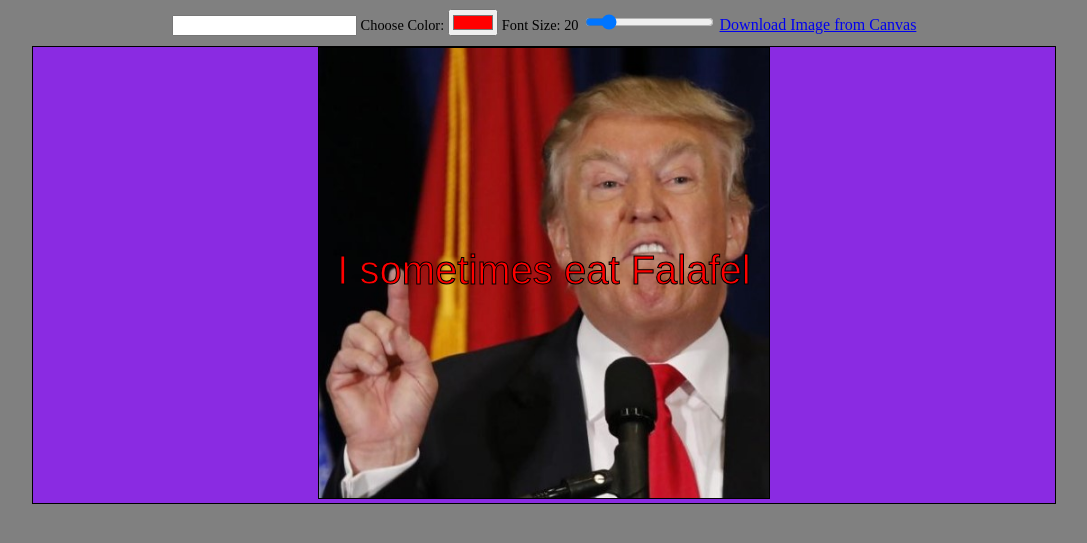
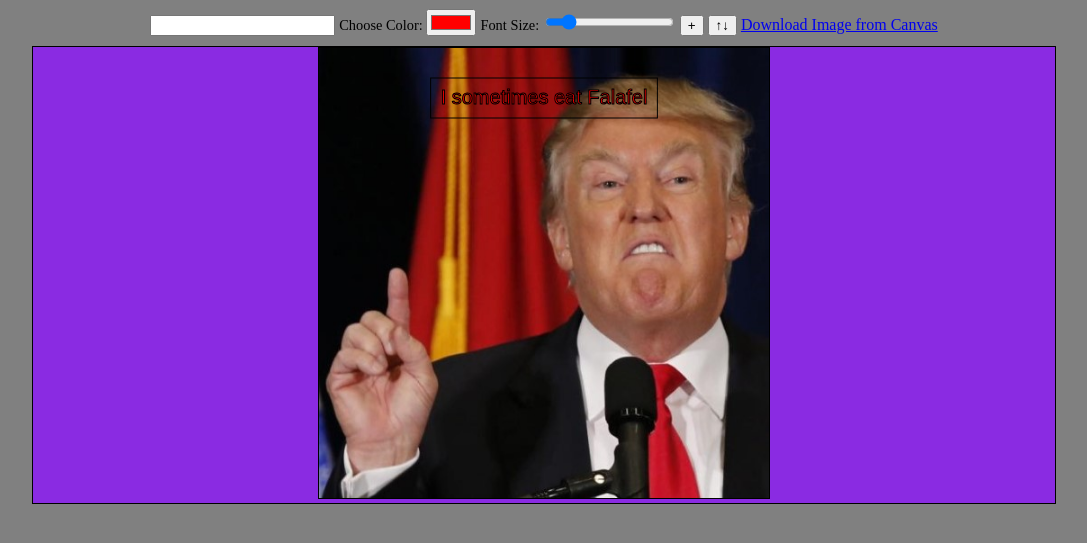
Before and after one commit to Naama188/ultimate-meme-generator, a plain HTML site: page index.html in a window 1280 px wide. Both pictures are taken after a click on the picture 184 px from the left and 194 px from the top of the page. Shown: the part 35-578 px from the top of the page, without its empty margins (96-1183 px from the left). Drawn offline with Linux system fonts and the light colour scheme.

Commit message:
Implement phase 4

```diff
--- a/index.html
+++ b/index.html
@@ -14,9 +14,11 @@
         <input type="text" oninput="setLineTxt(this.value)" />
         <label for="color">Choose Color: </label>
         <input type="color" oninput="setColor(this.value)" id="color" name="color" value="#ff0000" id="color"/>
-        <label for="size">Font Size: <span id="FSize">20</span></label>
+        <label for="size">Font Size: <span id="FSize"></span></label>
         <input type="range" id="size" name="size" step="10" min="10" max="80" value="20"
                         onchange="setFontSize(this.value)" />
+        <button class="addLine" onclick="addLine()">+</button>
+        <button class="switchLine" onclick="switchLine()">↑↓</button>
 
         <a href="#" class="btn" onclick="onDownloadImg(this)" download="my-img.jpg">Download Image from Canvas</a>
         <div class="canvas-container">
--- a/js/memeController.js
+++ b/js/memeController.js
@@ -1,92 +1,106 @@
-'use strict';
-var gElCanvas
-var gCtx
-var gCurrImg
+"use strict";
+var gElCanvas;
+var gCtx;
+var gCurrImg;
 
 function onInit() {
-    renderImgs()
-    renderCanvas()
-    renderMeme()
+  renderImgs();
+  renderCanvas();
+  renderMeme();
+}
 
+function renderCanvas() {
+  gElCanvas = document.querySelector("canvas");
+  gCtx = gElCanvas.getContext("2d");
+}
+
+function onSelectImg(elImg) {
+  gCurrImg = elImg;
+
+  const elGallry = document.querySelector(".imgs-gallery");
+  elGallry.style.display = "none";
+
+  const elEditor = document.querySelector(".editor");
+  elEditor.style.display = "block";
+
+  renderMeme();
+}
+
+function renderMeme() {
+//   resizeCanvas()
+
+  const meme = getMeme();
+  // const txt = meme.lines[0].txt
+  gCtx.drawImage(gCurrImg, 0, 0, gElCanvas.width, gElCanvas.height);
+
+  var txtColor = gMeme.lines[gMeme.selectedLineIdx].color;
+
+  var fontSize = gMeme.lines[gMeme.selectedLineIdx].size;
+
+  meme.lines.forEach((line, idx) => {
+    drawText(line.txt, line.size, line.color, line.x, line.y, );
+    if (idx === meme.selectedLineIdx) {
+      drawRect(line.txt, line.size, line.x, line.y);
+    }
+  });
 
 }
 
-function renderCanvas() {
-    gElCanvas = document.querySelector('canvas')
-    gCtx = gElCanvas.getContext('2d')
+function drawText(text, size, color, x, y) {
+  gCtx.lineWidth = 1;
+  gCtx.strokeStyle = "black";
+  gCtx.fillStyle = color;
+  gCtx.font = `${size}px Arial`;
+  gCtx.textAlign = "center";
+  gCtx.textBaseline = "middle";
+
+  gCtx.fillText(text, x, y);
+  gCtx.strokeText(text, x, y);
+
+  // gCtx.fillText(text, gElCanvas.width/2, gElCanvas.height/2)
+  // gCtx.strokeText(text, gElCanvas.width/2, gElCanvas.height/2)
+}
+
+function drawRect(text, size, x, y) {
+  const textWidth = gCtx.measureText(text).width; // Measure text width
+  const padding = 10; // Add some padding around the text
+
+console.log("size", size)
+
+  gCtx.strokeStyle = "black"; // Color for the frame
+
+var srX = x - textWidth / 2 - padding
+var srY = y - size / 2 - padding
+var srWidth = textWidth + padding * 2
+var srHeight = (size + (padding * 2))
+
+gCtx.strokeRect(srX, srY, srWidth, srHeight)
 
 }
 
-function onSelectImg(elImg) {
-
-
-    gCurrImg = elImg
-
-    const elGallry = document.querySelector('.imgs-gallery')
-    elGallry.style.display ='none'
-
-    const elEditor = document.querySelector('.editor')
-    elEditor.style.display = 'block'
-
-    renderMeme()
-
-
-}
-
-function renderMeme(){
-    // resizeCanvas()
-
-    const meme = getMeme()
-    const txt = meme.lines[0].txt
-    gCtx.drawImage(gCurrImg, 0, 0, gElCanvas.width, gElCanvas.height)
-
-    var txtColor = gMeme.lines[gMeme.selectedLineIdx].color
-
-    var fontSize = gMeme.lines[gMeme.selectedLineIdx].size
-
-    drawText(txt,50,50, txtColor,fontSize)
-
-}
-
-function drawText(text, x, y,color,size) {
-    gCtx.lineWidth = 1
-    gCtx.strokeStyle = 'black'
-    gCtx.fillStyle = color
-    gCtx.font = `${size}px Arial`
-    gCtx.textAlign = 'center'
-    gCtx.textBaseline = 'middle'
-
-    gCtx.fillText(text, gElCanvas.width/2, gElCanvas.height/2)
-    gCtx.strokeText(text, gElCanvas.width/2, gElCanvas.height/2)
-  }
-
-  function resizeCanvas() {
-    const elContainer = document.querySelector('.canvas-container')
-    // Changing the canvas dimension clears the canvas
-    gElCanvas.width = elContainer.clientWidth - 2
+function resizeCanvas() {
+  const elContainer = document.querySelector(".canvas-container");
+  // Changing the canvas dimension clears the canvas
+  gElCanvas.width = elContainer.clientWidth - 2;
 }
 
 function setLineTxt(elValue) {
-    // console.log("elValue", elValue)
-    getTxtValue(elValue)
-    renderMeme()
+  // console.log("elValue", elValue)
+  getTxtValue(elValue);
+  renderMeme();
 }
 
 function setColor(elValue) {
-
-    getColor(elValue)
-    renderMeme()
+  getColor(elValue);
+  renderMeme();
 }
 
 function setFontSize(elValue) {
-
-    getFontSize(elValue)
-    renderMeme()
+  getFontSize(elValue);
+  renderMeme();
 }
 
-
-
 function onDownloadImg(elLink) {
-    const imgContent = gElCanvas.toDataURL('image/jpeg')
-    elLink.href = imgContent
+  const imgContent = gElCanvas.toDataURL("image/jpeg");
+  elLink.href = imgContent;
 }
--- a/js/service/memeService.js
+++ b/js/service/memeService.js
@@ -4,7 +4,7 @@ _createImgs()
 var gMeme = {
   selectedImgId: 5,
   selectedLineIdx: 0,
-  lines: [{ txt: "I sometimes eat Falafel", size: 40, color: "red" }],
+  lines: [{ txt: "I sometimes eat Falafel", size: 20, color: "red",x:225,y:50},],
 };
 
 var gKeywordSearchCountMap = { funny: 12, cat: 16, baby: 2 };
@@ -33,6 +33,44 @@ function _createImgs(){
 
 }
 
+function switchLine(){
+
+ if (gMeme.selectedLineIdx === gMeme.lines.length-1) {
+  gMeme.selectedLineIdx = 0
+ } else {
+  gMeme.selectedLineIdx++
+ }
+
+ renderMeme()
+
+ console.log("gMeme.selectedLineIdx", gMeme.selectedLineIdx)
+}
+
+
+function addLine(){
+
+  const xLine = gMeme.lines[gMeme.lines.length-1].x
+  const yLine = gMeme.lines[gMeme.lines.length-1].y
+  const newLine = _createLine('AAA',40,'red',xLine,yLine+100)
+
+  gMeme.lines.push(newLine)
+  gMeme.selectedLineIdx = gMeme.lines.length-1
+  renderMeme()
+  console.log("gMeme", gMeme)
+
+}
+
+function _createLine(txt,size,color,x,y) {
+  return {
+    txt:txt,
+    size:size,
+    color:color,
+    x:x,
+    y:y,
+
+  }
+}
+
 function  getTxtValue(elValue) {
 
      gMeme.lines[gMeme.selectedLineIdx].txt = elValue
@@ -49,7 +87,7 @@ function  getColor(elValue) {
 
 function  getFontSize(elValue) {
 
-     gMeme.lines[gMeme.selectedLineIdx].size = elValue
+     gMeme.lines[gMeme.selectedLineIdx].size = +elValue
 
 
 }
```
